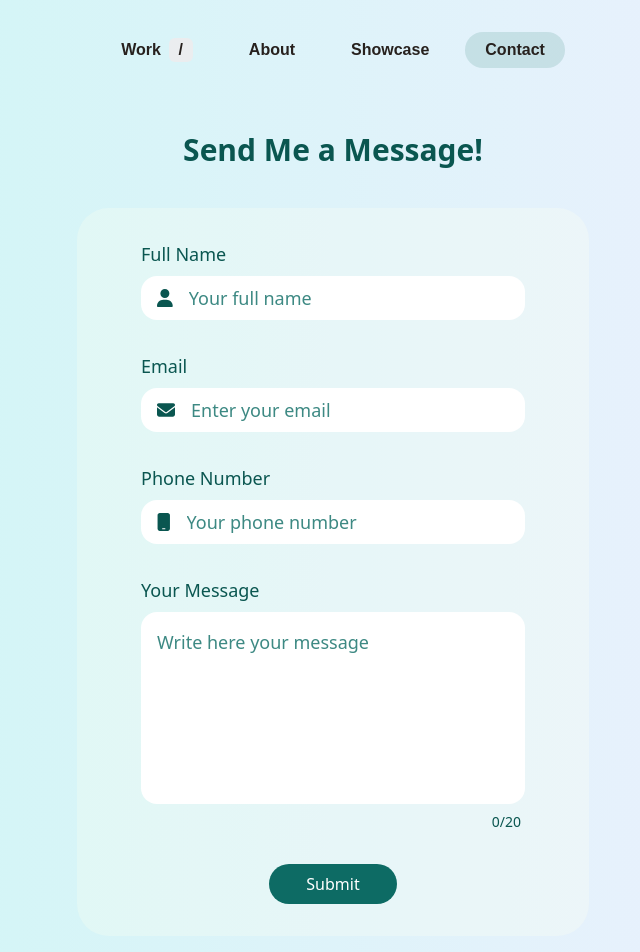
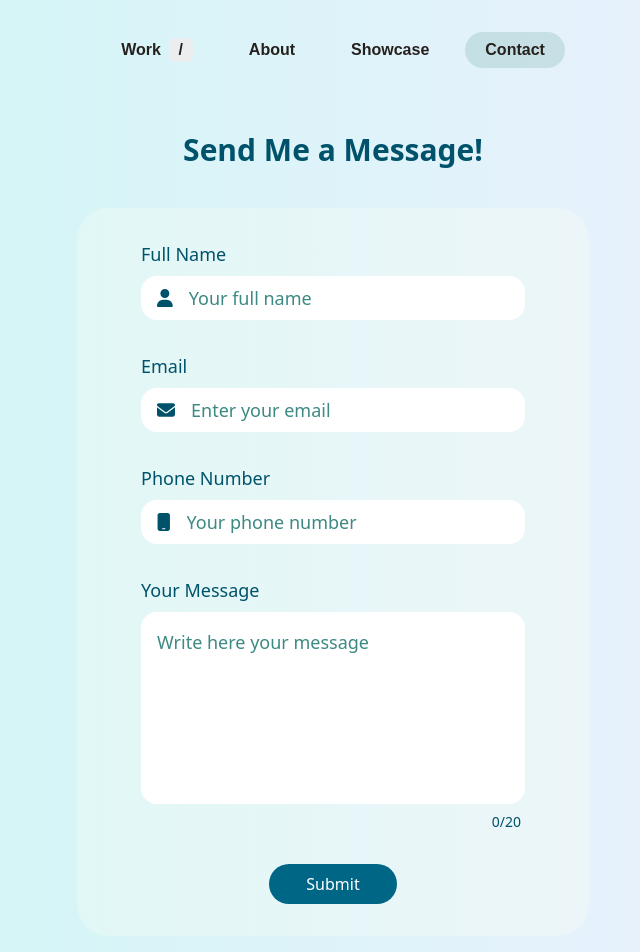
Before and after one commit to Ale-1508/portfolio, a Next.js app: page /contact in a window 1280 px wide. Shown: the top 952 px of the page, without its empty margins (307-947 px from the left). Built offline with nearby package versions, Linux system fonts and the light colour scheme.

Commit message:
Added Contact Seasonal Colors

```diff
--- a/src/app/_core/components/buttons/PrimaryButton.tsx
+++ b/src/app/_core/components/buttons/PrimaryButton.tsx
@@ -1,3 +1,5 @@
+import { activePalette } from "@/logic/_core/common/colors"
+
 interface PrimaryButtonProps {
   text: string,
   onClick?: () => void
@@ -6,16 +8,16 @@ interface PrimaryButtonProps {
 export const PrimaryFormButton = ( { text } :PrimaryButtonProps) => {
   return (
     <input
-      className="
+      className={`
         flex flex-row w-32
         items-center justify-center
         py-2 px-8 rounded-3xl
         text-white text-md font-normal font-sans select-none
-        bg-primary-500 cursor-pointer
-        hover:bg-primary-600 hover:shadow-2xl
+        ${activePalette.bg.primary["500"]} cursor-pointer
+        ${activePalette.bg.hover        } hover:shadow-2xl
         focus:outline-none focus:ring-2 focus:ring-primary-500 focus:ring-opacity-50
         duration-500 ease-out
-      "
+      `}
       value={ text }
       type="submit"
     />
@@ -25,16 +27,16 @@ export const PrimaryFormButton = ( { text } :PrimaryButtonProps) => {
 export const PrimaryButton = ( { text } :PrimaryButtonProps) => {
   return (
     <input
-      className="
+      className={`
         flex flex-row w-32
         items-center justify-center
         py-2 px-8 rounded-3xl
         text-white text-md font-normal font-sans select-none
-        bg-primary-500 cursor-pointer
-        hover:bg-primary-600 hover:shadow-2xl
+        ${activePalette.text.primary["500"]} cursor-pointer
+        ${activePalette.bg.hover} hover:shadow-2xl
         focus:outline-none focus:ring-2 focus:ring-primary-500 focus:ring-opacity-50
         duration-500 ease-out
-      "
+      `}
       value={ text }
       type="submit"
     />
--- a/src/app/_core/components/labels/SmallLabel.tsx
+++ b/src/app/_core/components/labels/SmallLabel.tsx
@@ -1,12 +1,14 @@
+import { activePalette } from "@/logic/_core/common/colors"
+
 interface LabelProps {
   value: string
 }
 
 export const SmallLabel = ( { value }:LabelProps ) => {
   return (
-    <div className="
+    <div className={`
       text-md lg:text-lg font-medium
-      text-primary-600
-    ">{value}</div>
+      ${activePalette.text.primary["600"]}
+    `}>{value}</div>
   )
 }
--- a/src/app/_core/components/textfields/LargeTextField.tsx
+++ b/src/app/_core/components/textfields/LargeTextField.tsx
@@ -1,5 +1,6 @@
 "use client"
 
+import { activePalette } from "@/logic/_core/common/colors";
 import classNames from "classnames";
 import { ChangeEvent } from "react";
 
@@ -22,33 +23,35 @@ export const LargeTextField = ( { name, value="", hint="", minLenght=20, require
   )
 
   return (
-    <div className="
-      flex flex-col gap-2
-      text-primary-600 text-md lg:text-lg font-normal ">
-      <div className="
+    <div className={`
+        flex flex-col gap-2
+        ${activePalette.text.primary["600"]}
+        text-md lg:text-lg font-normal `
+      }>
+      <div className={`
         flex flex-col items-start h-48
         px-4 py-2 rounded-2xl
         bg-white
         selectable-none hover:shadow-md
-        focus-within:outline-primary-300 focus-within:outline-2 focus-within:outline
-      ">
+        ${activePalette.bg.outline}
+        focus-within:outline-2 focus-within:outline
+      `}>
         <textarea
           name={name}
           value={value}
           placeholder={hint}
           onChange={handleChange}
           required={required}
-          className="
+          className={`
             py-2 w-full h-full
             bg-transparent
             text-md lg:text-lg font-normal
-            text-primary-600
+            ${activePalette.text.primary["600"]}
             placeholder-primary-400 placeholder-font-normal
             focus:outline-none
             overflow-hidden resize-none
-          "
+          `}
         />
-
       </div>
       { <p className={wordCounterClassNames}>{valueLenght}/{minLenght}</p> }
     </div>
--- a/src/app/_core/components/textfields/SmallTextfield.tsx
+++ b/src/app/_core/components/textfields/SmallTextfield.tsx
@@ -1,6 +1,7 @@
 import { ChangeEvent } from "react";
 import { FontAwesomeIcon } from '@fortawesome/react-fontawesome'
 import { IconDefinition, faCircleInfo, faCheck } from '@fortawesome/free-solid-svg-icons';
+import { activePalette } from "@/logic/_core/common/colors";
 
 interface textfieldData{
   key: string,
@@ -42,10 +43,11 @@ export const SmallTextfield = ( {
         flex flex-row items-center
         pl-4 pr-2 rounded-2xl
         text-md lg:text-lg font-normal
-        text-primary-600
+        ${activePalette.text.primary["600"]}
         bg-white
         selectable-none hover:shadow-md
-        focus-within:outline-primary-300 focus-within:outline-2 focus-within:outline
+        ${activePalette.bg.outline}
+        focus-within:outline-2 focus-within:outline
         ${error && "outline-supportingColors-error outline-2 outline"}
       `}>
         { data.icon!==undefined && <FontAwesomeIcon icon={data.icon} /> }
@@ -56,14 +58,14 @@ export const SmallTextfield = ( {
           placeholder={data.hint}
           onChange={handleChange}
           required={required}
-          className="
+          className={`
             px-4 py-2 w-full
             bg-transparent
             text-md lg:text-lg font-normal
-            text-primary-600
+            ${activePalette.text.primary["600"]}
             placeholder-primary-400 placeholder-font-normal
             focus:outline-none
-            "
+          `}
         />
         { isValid && <FontAwesomeIcon icon={faCheck}/>}
         { error && <FontAwesomeIcon icon={faCircleInfo}/>}
--- a/src/app/contact/components/ContactMeForm.tsx
+++ b/src/app/contact/components/ContactMeForm.tsx
@@ -11,6 +11,8 @@ import { PrimaryFormButton } from "@/buttons/PrimaryButton"
 import { validateEmail, validateTextField, validateMobileNumber, validateMessage } from "@/formLogic/validationLogic"
 import Modal from "@/app/_core/components/alerts/Modal";
 import Balancer from "react-wrap-balancer";
+
+import { activePalette } from "@/logic/_core/common/colors";
 
 type formField = {
   value: string,
@@ -260,7 +262,7 @@ const ContactMeForm = () => {
       <h1 className={`
         text-2xl lg:text-3xl
         font-semibold leading-tight
-        text-primary-600
+        ${activePalette.text.primary["600"]}
         transition-transform duration-300 ease-out ${isVisible ? 'translate-y-0 opacity-100' : '-translate-y-10 opacity-0'}
       `}>Send Me a Message!</h1>
       <FormComponent />
--- a/src/logic/_core/common/colors.ts
+++ b/src/logic/_core/common/colors.ts
@@ -15,6 +15,7 @@ export interface ColorPalette {
     primary: ColorScheme,
     hover: ColorScheme,
     selection: ColorScheme,
+    outline: ColorScheme
   }
 }
 
@@ -71,6 +72,7 @@ const winterPalette = {
       600: `hover:bg-winter-600`,
     },
     selection: `selection:bg-winter-300`,
+    outline: `focus-within:outline-winter-300`
   },
   bgGradient: "linear-gradient(to right, #ccf7f4, #f0efff)",
   primary: {},
@@ -127,6 +129,7 @@ const springPalette = {
     },
     hover: `hover:bg-spring-600`,
     selection: `selection:bg-spring-300`,
+    outline: `focus-within:outline-spring-300`
   },
   bgGradient: "linear-gradient(to right, #fce9f9, #e3ffcc)",
   primary: {},
@@ -183,6 +186,7 @@ const summerPalette = {
     },
     hover: `hover:bg-summer-600`,
     selection: `selection:bg-summer-300`,
+    outline: `focus-within:outline-summer-300`
   },
   bgGradient: "linear-gradient(to right, #eed991, #ccf7f4)",
   primary: {},
@@ -239,6 +243,7 @@ const fallPalette = {
     },
     hover: `hover:bg-fall-600`,
     selection: `selection:bg-fall-300`,
+    outline: `focus-within:outline-fall-300`
   },
   bgGradient: "linear-gradient(to right, #ffedb2, #be6240)",
   primary:{},
```
